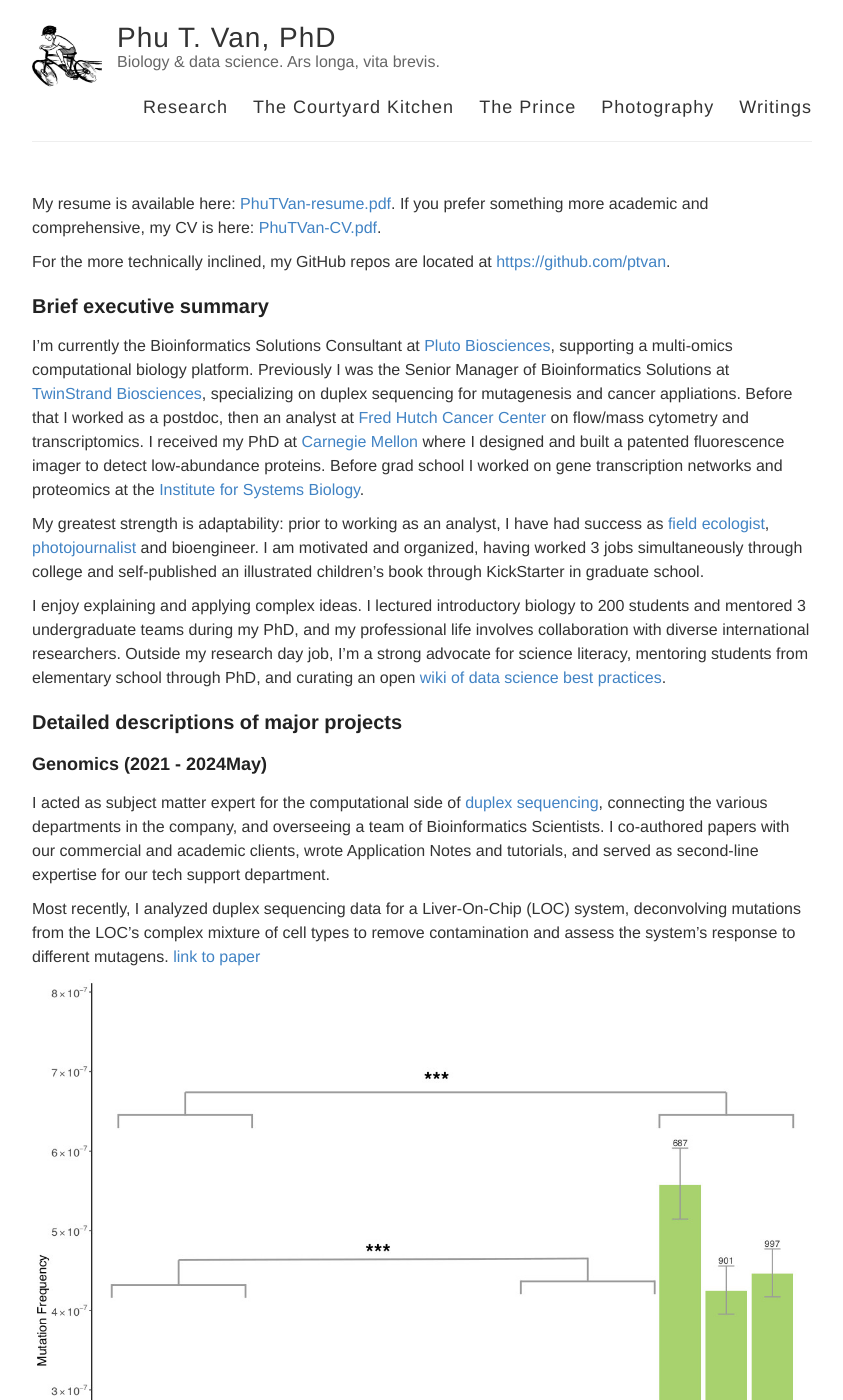
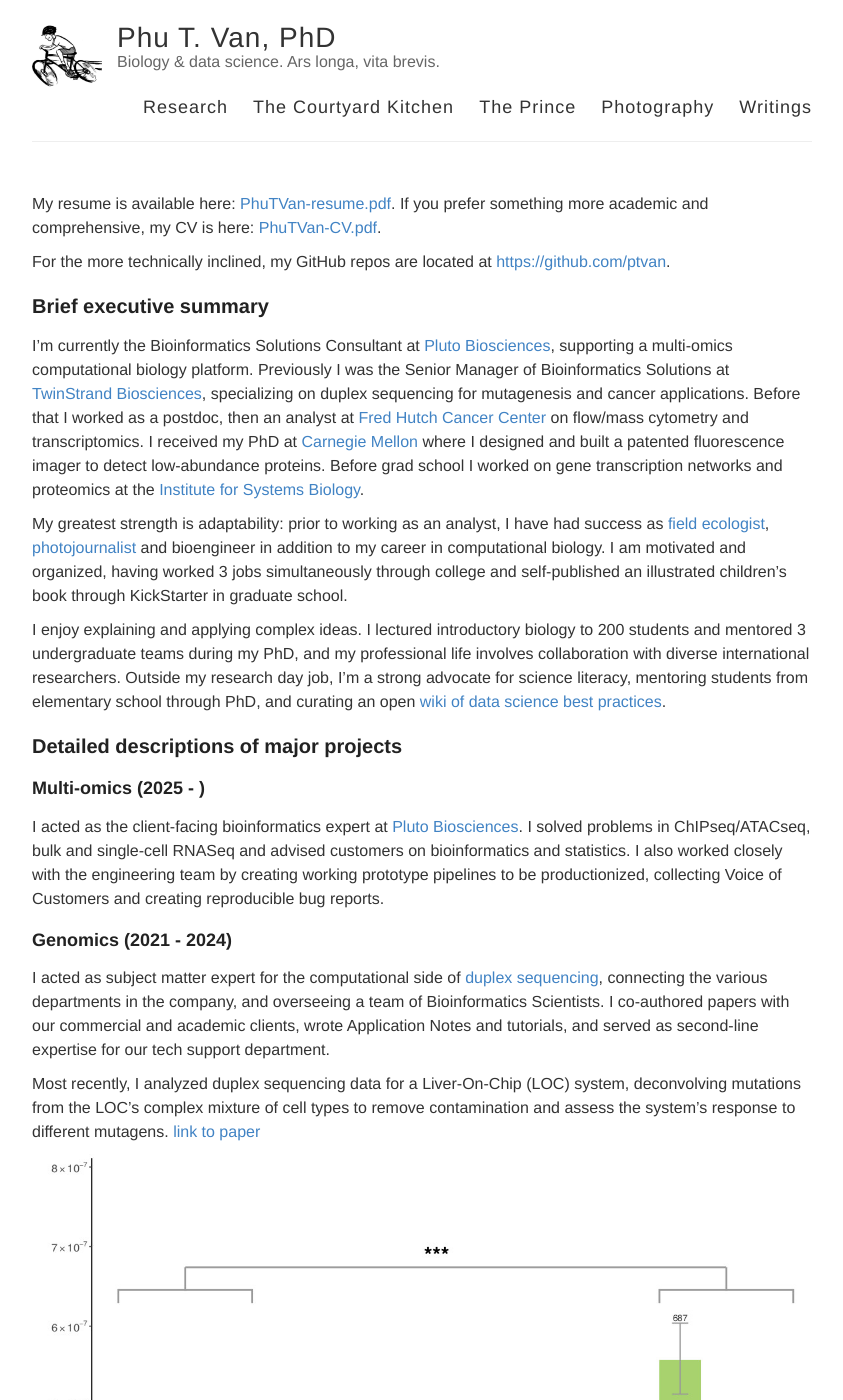
Before and after one commit to ptvan/ptvan.github.io, a Jekyll site: the page built from research.md, in a window 1280 px wide and 1400 px high. Shown: the whole window, without its empty margins (218-1061 px from the left). Built offline with Jekyll 4.4.1, drawn with Linux system fonts in a browser that asks for light colours.

Commit message:
Update research.md
Added Pluto section

```diff
--- a/research.md
+++ b/research.md
@@ -10,15 +10,19 @@
 
 ## Brief executive summary
 
-I'm currently the Bioinformatics Solutions Consultant at [Pluto Biosciences](https://pluto.bio), supporting a multi-omics computational biology platform. Previously I was the Senior Manager of Bioinformatics Solutions at [TwinStrand Biosciences](https://twinstrandbio.com/), specializing on duplex sequencing for mutagenesis and cancer appliations. Before that I worked as a postdoc, then an analyst at [Fred Hutch Cancer Center](https://www.fredhutch.org/en/research/divisions/vaccine-infectious-disease-division.html) on flow/mass cytometry and transcriptomics. I received my PhD at [Carnegie Mellon](https://cmu.edu/bio) where I designed and built a patented fluorescence imager to detect low-abundance proteins. Before grad school I worked on gene transcription networks and proteomics at the [Institute for Systems Biology](https://baliga.systemsbiology.net/).
+I'm currently the Bioinformatics Solutions Consultant at [Pluto Biosciences](https://pluto.bio), supporting a multi-omics computational biology platform. Previously I was the Senior Manager of Bioinformatics Solutions at [TwinStrand Biosciences](https://twinstrandbio.com/), specializing on duplex sequencing for mutagenesis and cancer applications. Before that I worked as a postdoc, then an analyst at [Fred Hutch Cancer Center](https://www.fredhutch.org/en/research/divisions/vaccine-infectious-disease-division.html) on flow/mass cytometry and transcriptomics. I received my PhD at [Carnegie Mellon](https://cmu.edu/bio) where I designed and built a patented fluorescence imager to detect low-abundance proteins. Before grad school I worked on gene transcription networks and proteomics at the [Institute for Systems Biology](https://baliga.systemsbiology.net/).
 
-My greatest strength is adaptability: prior to working as an analyst, I have had success as [field ecologist](https://www.fs.usda.gov/colville), [photojournalist](https://makingtheprince.blogspot.com/2013/11/meet-author.html) and bioengineer. I am motivated and organized, having worked 3 jobs simultaneously through college and self-published an illustrated children's book through KickStarter in graduate school.
+My greatest strength is adaptability: prior to working as an analyst, I have had success as [field ecologist](https://www.fs.usda.gov/colville), [photojournalist](https://makingtheprince.blogspot.com/2013/11/meet-author.html) and bioengineer in addition to my career in computational biology. I am motivated and organized, having worked 3 jobs simultaneously through college and self-published an illustrated children's book through KickStarter in graduate school.
 
 I enjoy explaining and applying complex ideas. I lectured introductory biology to 200 students and mentored 3 undergraduate teams during my PhD, and my professional life involves collaboration with diverse international researchers. Outside my research day job, I'm a strong advocate for science literacy, mentoring students from elementary school through PhD, and curating an open [wiki of data science best practices](https://sciwiki.fredhutch.org).
 
 ## Detailed descriptions of major projects
 
-### Genomics (2021 - 2024May)
+### Multi-omics (2025 - )
+
+I acted as the client-facing bioinformatics expert at [Pluto Biosciences](https://pluto.bio). I solved problems in ChIPseq/ATACseq, bulk and single-cell RNASeq and advised customers on bioinformatics and statistics. I also worked closely with the engineering team by creating working prototype pipelines to be productionized, collecting Voice of Customers and creating reproducible bug reports.
+
+### Genomics (2021 - 2024)
 
 I acted as subject matter expert for the computational side of [duplex sequencing](https://twinstrandbio.com/technology/), connecting the various departments in the company, and overseeing a team of Bioinformatics Scientists. I co-authored papers with our commercial and academic clients, wrote Application Notes and tutorials, and served as second-line expertise for our tech support department.
 
```
